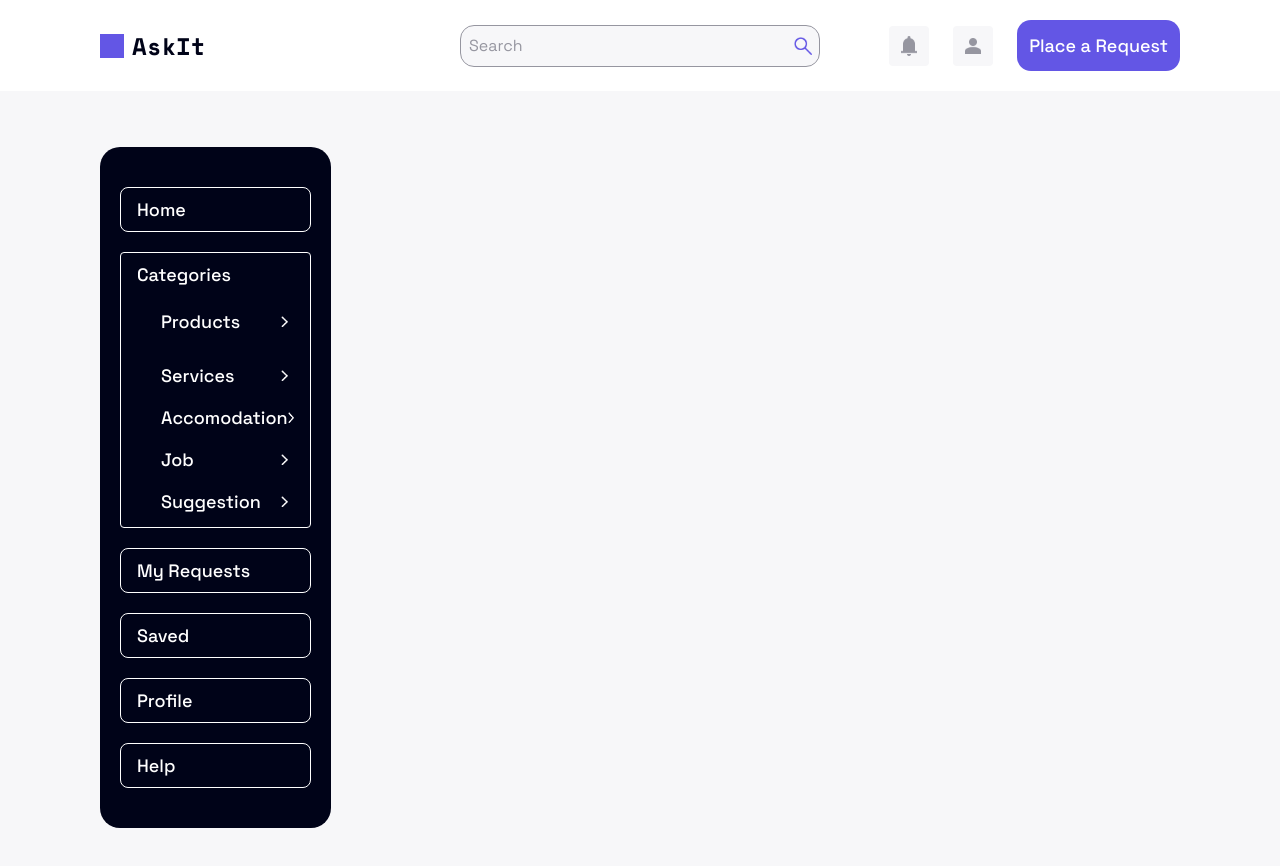
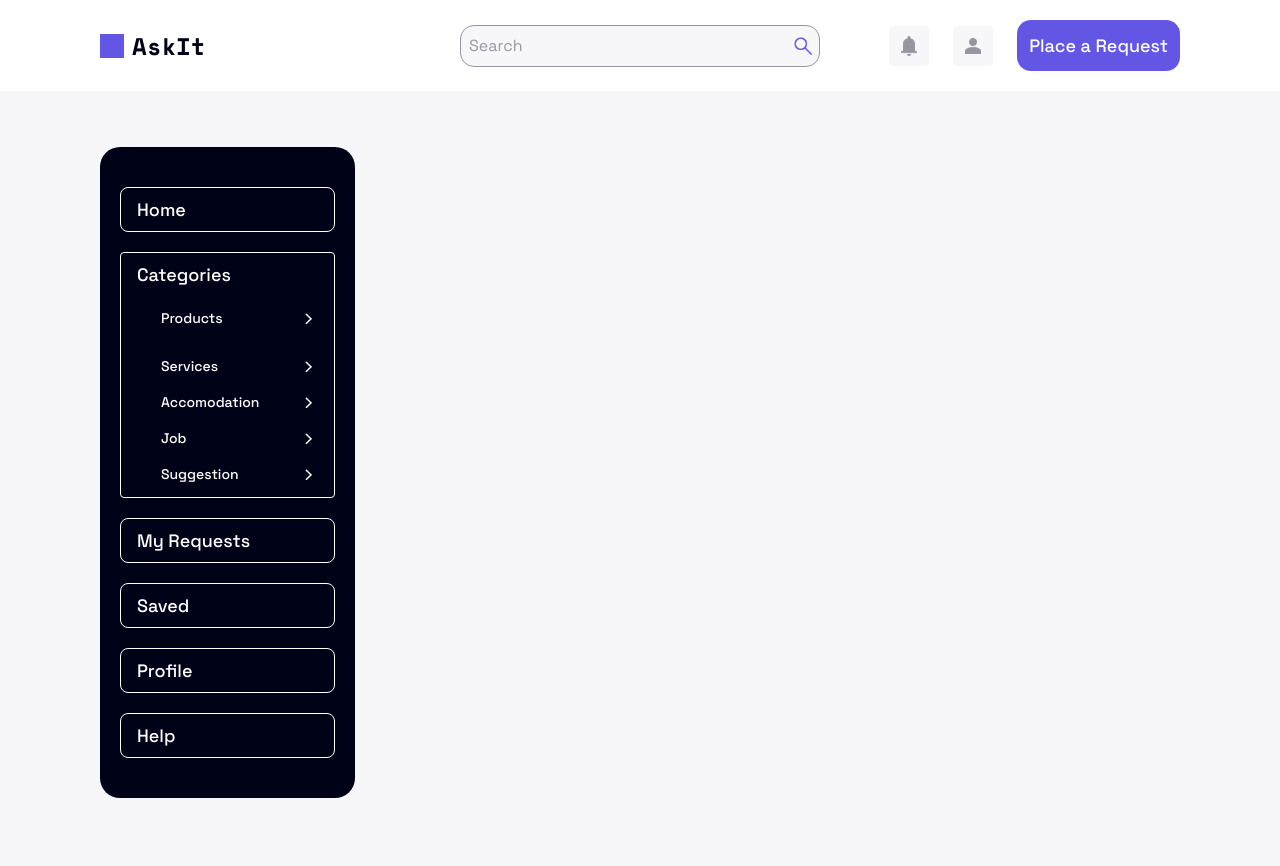
Before and after one commit to NoStackDev/askit, a Next.js app: page / in a window 1280 px wide. After the commit the page ends 838 px from the top, so only its background shows below. Built offline with nearby package versions, Linux system fonts and the light colour scheme.

Commit message:
fixed sidebar width

```diff
--- a/src/components/Sidebar.tsx
+++ b/src/components/Sidebar.tsx
@@ -11,7 +11,7 @@ const Sidebar = React.forwardRef<HTMLDivElement, Props>(
       <div
         ref={ref}
         className={cn(
-          "rounded-[20px] px-5 py-10 bg-black text-white mb-10",
+          "rounded-[20px] px-5 py-10 bg-black text-white mb-10 min-w-[255px]",
           className
         )}
         {...props}
@@ -37,7 +37,7 @@ const Sidebar = React.forwardRef<HTMLDivElement, Props>(
               Categories
             </span>
 
-            <ol className="flex flex-col gap-[15px]">
+            <ol className="flex flex-col gap-[15px] text-title_3">
               <li>
                 <Link
                   href="/"
```
